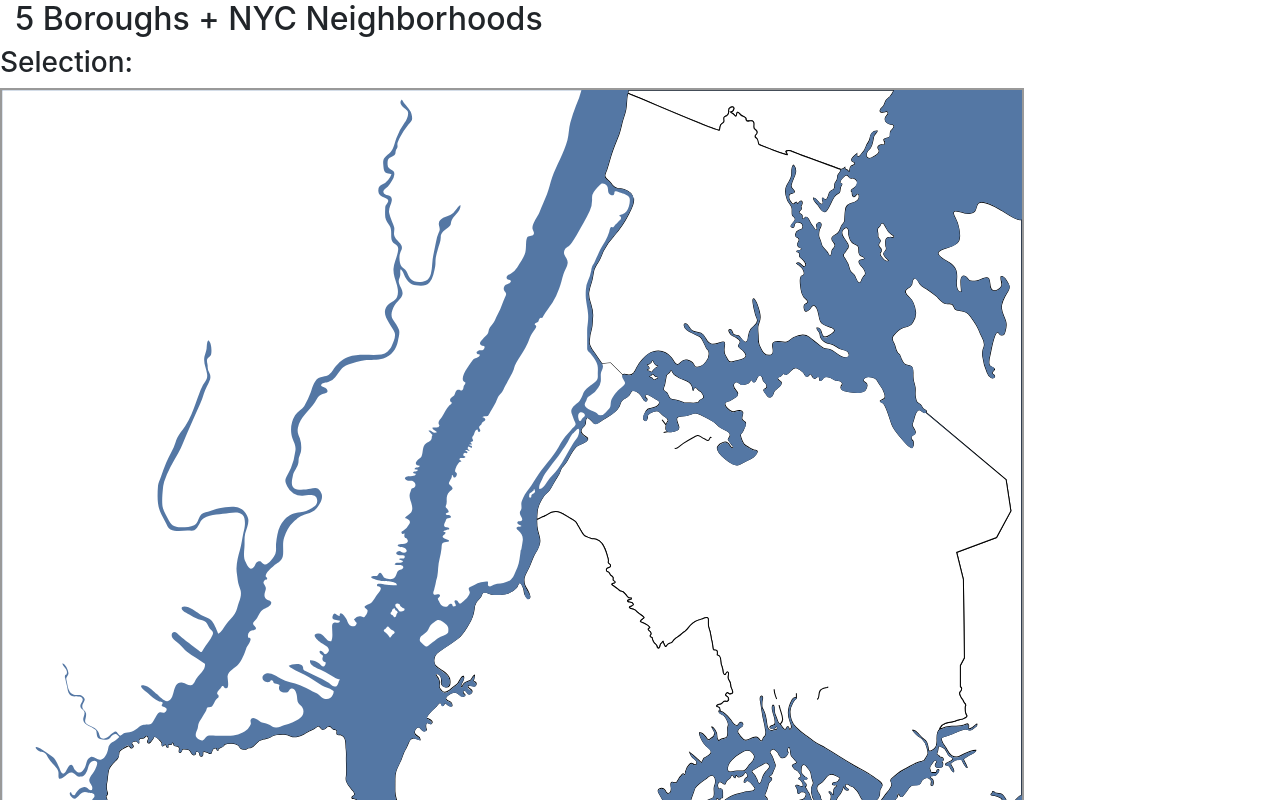
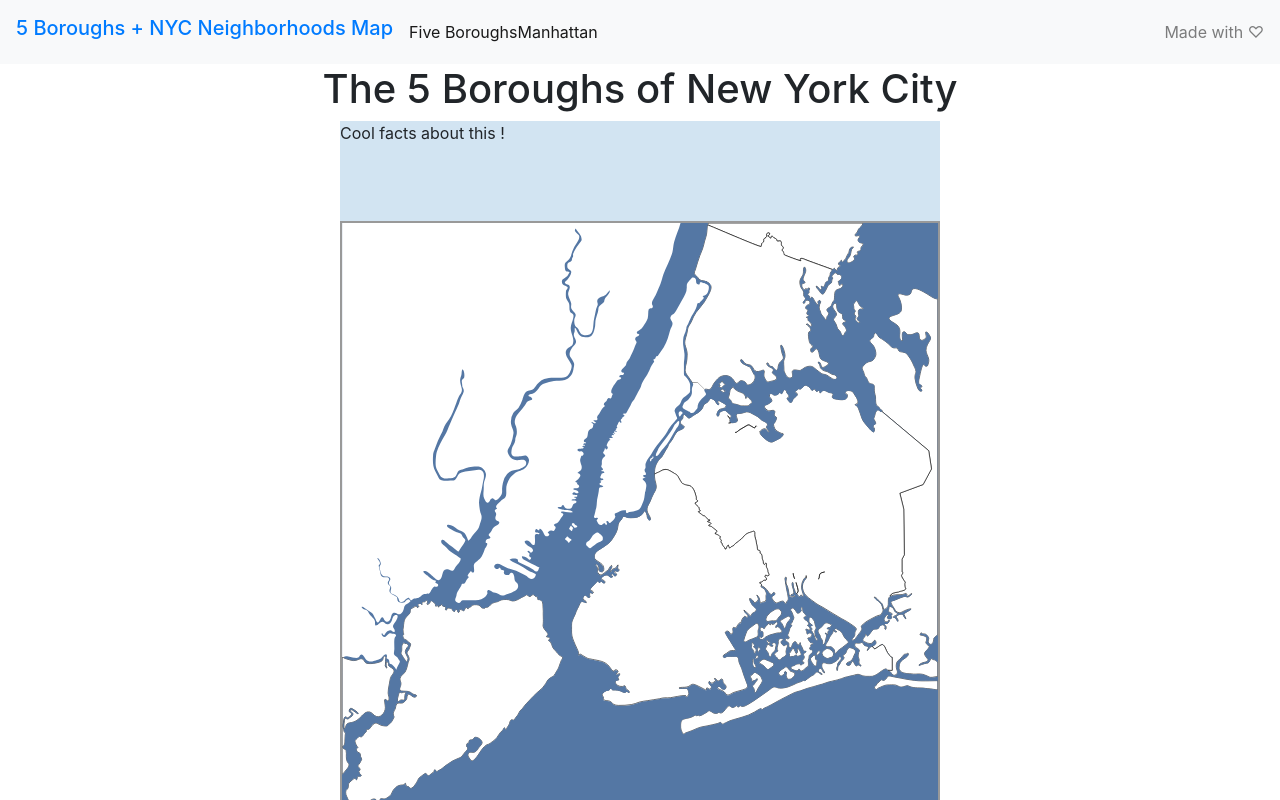
Before and after one commit to etnichols/nyc-interactive-map, a React (Create React App) app: page /five-boroughs in a window 1280 px wide. Shown: the top 800 px of the page. Built offline with nearby package versions, Linux system fonts and the light colour scheme.

Commit message:
moar changes

```diff
--- a/package.json
+++ b/package.json
@@ -6,6 +6,8 @@
     "bootstrap": "^4.0.0-beta.2",
     "react": "^16.1.1",
     "react-dom": "^16.1.1",
+    "react-router": "^4.2.0",
+    "react-router-dom": "^4.2.2",
     "react-scripts": "1.0.17"
   },
   "scripts": {
--- a/public/index.html
+++ b/public/index.html
@@ -10,6 +10,11 @@
     -->
     <link rel="manifest" href="%PUBLIC_URL%/manifest.json">
     <link rel="shortcut icon" href="%PUBLIC_URL%/favicon.ico">
+
+    <!-- Bootstrap Deps -->
+    <script src="https://code.jquery.com/jquery-3.2.1.slim.min.js" integrity="sha384-KJ3o2DKtIkvYIK3UENzmM7KCkRr/rE9/Qpg6aAZGJwFDMVNA/GpGFF93hXpG5KkN" crossorigin="anonymous"></script>
+    <script src="https://cdnjs.cloudflare.com/ajax/libs/popper.js/1.12.3/umd/popper.min.js" integrity="sha384-vFJXuSJphROIrBnz7yo7oB41mKfc8JzQZiCq4NCceLEaO4IHwicKwpJf9c9IpFgh" crossorigin="anonymous"></script>
+    <script src="https://maxcdn.bootstrapcdn.com/bootstrap/4.0.0-beta.2/js/bootstrap.min.js" integrity="sha384-alpBpkh1PFOepccYVYDB4do5UnbKysX5WZXm3XxPqe5iKTfUKjNkCk9SaVuEZflJ" crossorigin="anonymous"></script>
     <!--
       Notice the use of %PUBLIC_URL% in the tags above.
       It will be replaced with the URL of the `public` folder during the build.
--- a/src/App.css
+++ b/src/App.css
@@ -2,11 +2,28 @@
   text-align: center;
 }
 
+.container-fluid {
+  padding-top: 65px;
+}
+
+.navbar-default .navbar-brand {
+  color: #fff;
+}
+
 .svg-container {
   display: block;
-  width: 80vw;
+  width: 100%;
+  max-width: 600px;
+  border: 2px solid #999;
   margin: auto;
-  border: 2px solid #999;
+}
+
+.borough-info-box {
+  max-width: 600px;
+  max-height: 200px;
+  min-height: 100px;
+  margin: auto;
+  background-color: #d2e4f2;
 }
 
 .selected {
@@ -42,6 +59,13 @@
   animation-iteration-count: infinite;
 }
 
+@media only screen and (max-width: 768px){
+  .svg-container {
+    width: 100%;
+
+  }
+}
+
 @-webkit-keyframes pulsate {
   0%    { stroke-opacity:0.4; stroke-width: 3; }
   50%   { stroke-opacity:1.0; stroke-width: 5; }
--- a/src/App.js
+++ b/src/App.js
@@ -1,19 +1,33 @@
 import React, { Component } from 'react';
-import logo from './logo.svg';
-import './App.css';
-import FiveBoroughs from './FiveBoroughs';
+import {
+  BrowserRouter as Router,
+  Route,
+  Link
+} from 'react-router-dom'
 
+import FiveBoroughs from "./components/FiveBoroughs"
+import Manhattan from "./components/Manhattan"
+import Nav from "./components/Nav"
+
+import './App.css'
+
+const Home = () => (
+  <p>Home</p>
+)
 
 class App extends Component {
   render() {
     return (
-      <div className="container-fluid">
-        <h2>5 Boroughs + NYC Neighborhoods</h2>
-        <div className="row">
-        <FiveBoroughs/>
+    <Router>
+      <div>
+        <Nav/>
+        <div className="container-fluid">
+        <Route exact path="/" component={Home}/>
+        <Route path="/five-boroughs" component={FiveBoroughs}/>
+        <Route path="/manhattan" component={Manhattan}/>
         </div>
       </div>
-    );
+    </Router>);
   }
 }
 
--- /dev/null
+++ b/src/components/Manhattan.js
@@ -0,0 +1,14 @@
+import React, { Component } from 'react';
+import '../App.css';
+
+class Manhattan extends Component {
+  render() {
+    return (
+      <div>
+        <p>Manhattan, bitches!</p>
+      </div>
+    )
+  }
+}
+
+export default Manhattan
--- /dev/null
+++ b/src/components/Nav.js
@@ -0,0 +1,38 @@
+import React, { Component } from 'react';
+import '../App.css';
+
+import { Link } from 'react-router-dom'
+
+class Nav extends Component {
+  render() {
+    return (
+      <header>
+        <nav className="fixed-top navbar navbar-expand-sm navbar-light bg-light">
+          <h1 className="navbar-brand"><Link to="/">5 Boroughs + NYC Neighborhoods Map</Link></h1>
+          <button className="navbar-toggler" type="button" data-toggle="collapse" data-target="#navbarText" aria-controls="navbarText" aria-expanded="false" aria-label="Toggle navigation">
+            <span className="navbar-toggler-icon"></span>
+          </button>
+          <div className="collapse navbar-collapse" id="navbarText">
+            <ul className="navbar-nav mr-auto">
+              <li className="nav-item">
+                <span className="navbar-text">
+                  <Link to="/five-boroughs">Five Boroughs</Link>
+                </span>
+              </li>
+              <li className="nav-item">
+                <span className="navbar-text">
+                  <Link to="/manhattan">Manhattan</Link>
+                </span>
+              </li>
+            </ul>
+            <span className="navbar-text">
+              Made with &#9825;
+            </span>
+          </div>
+        </nav>
+      </header>
+    )
+  }
+}
+
+export default Nav
--- a/src/index.js
+++ b/src/index.js
@@ -1,9 +1,17 @@
 import React from 'react';
 import ReactDOM from 'react-dom';
+import {
+  BrowserRouter as Router,
+  Route,
+  Link
+} from 'react-router-dom';
+
+import App from './App';
+
 import './index.css';
-import App from './App';
 import registerServiceWorker from './registerServiceWorker';
 import 'bootstrap/dist/css/bootstrap.css'
+import 'bootstrap/dist/js/bootstrap.js'
 
 ReactDOM.render(<App />, document.getElementById('root'));
 registerServiceWorker();
```
Also changed, not shown: src/components/FiveBoroughs.js, 2 other files (tests, documents, lock files or other folders).
